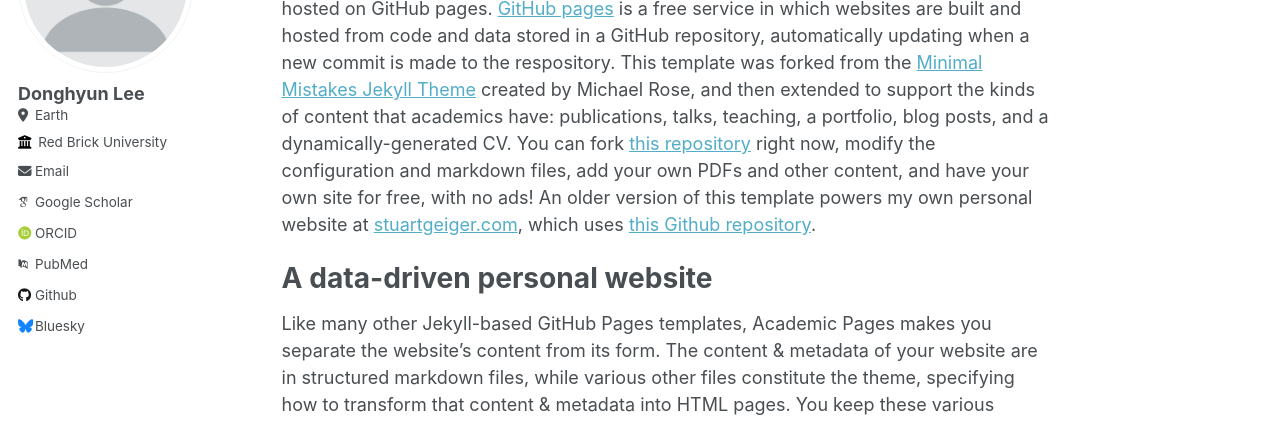
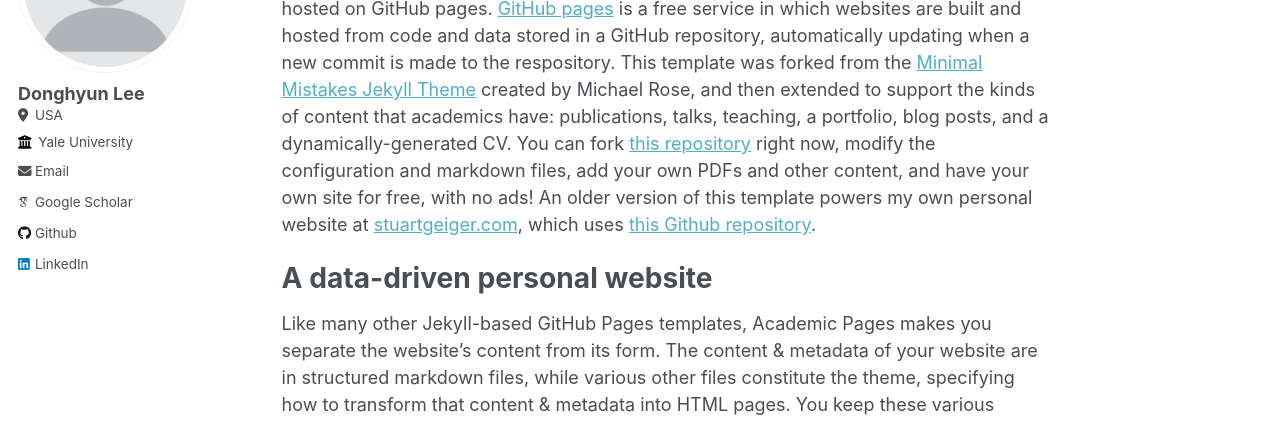
Before and after one commit to donghyunli/donghyunli.github.io, a Jekyll site: the page built from _pages/about.md, in a window 1280 px wide. Shown: the part 208-630 px from the top of the page. Built offline with Jekyll 4.4.1, drawn with Linux system fonts in a browser that asks for light colours; some web fonts are replaced.

Commit message:
update profile

```diff
--- a/_config.yml
+++ b/_config.yml
@@ -25,30 +25,30 @@ author:
   name             : "Donghyun Lee"
   pronouns         : # example: "she/her"
   bio              : #"Short biography for the left-hand sidebar"
-  location         : "Earth"
-  employer         : "Red Brick University"
+  location         : "USA"
+  employer         : "Yale University"
   uri              : # URL
-  email            : "none@example.org"
+  email            : "donghyun.lee@yale.edu"
 
   # Academic websites
   arxiv            : # URL - Update with the correct link to your profile
-  googlescholar    : "https://scholar.google.com/citations?user=PS_CX0AAAAAJ"
+  googlescholar    : "https://scholar.google.com/citations?user=3-6c0TkAAAAJ&hl=en"
   impactstory      : # URL
-  orcid            : "http://orcid.org/yourorcidurl"
+  orcid            : #"http://orcid.org/yourorcidurl"
   semantic         : # URL
-  pubmed           : "https://www.ncbi.nlm.nih.gov/pubmed/?term=john+snow"
+  pubmed           : #"https://www.ncbi.nlm.nih.gov/pubmed/?term=john+snow"
   researchgate     : # URL
 
   # Repositories and software development
   bitbucket        : # Username - Update with your username on the site
   codepen          : # Username
   dribbble         : # Username
-  github           : "academicpages"
+  github           : "https://github.com/donghyunli"
   kaggle           : # Username
   stackoverflow    : # User number or user number and name (i.e., use "1" or "1/jeff-atwood")
 
   # Social media
-  bluesky          : "bsky.app" # Replace this with you Bluesky username
+  bluesky          : #"bsky.app" # Replace this with you Bluesky username
   facebook         : # Username
   flickr           : # Username
   foursquare       : # Username
@@ -57,7 +57,7 @@ author:
   keybase          : # Username
   instagram        : # Username
   lastfm           : # Username
-  linkedin         : # Username
+  linkedin         : "https://www.linkedin.com/in/donghyun-lee-a12064180/"
   mastodon         : # URL
   medium           : # URL
   pinterest        : # Username
```
